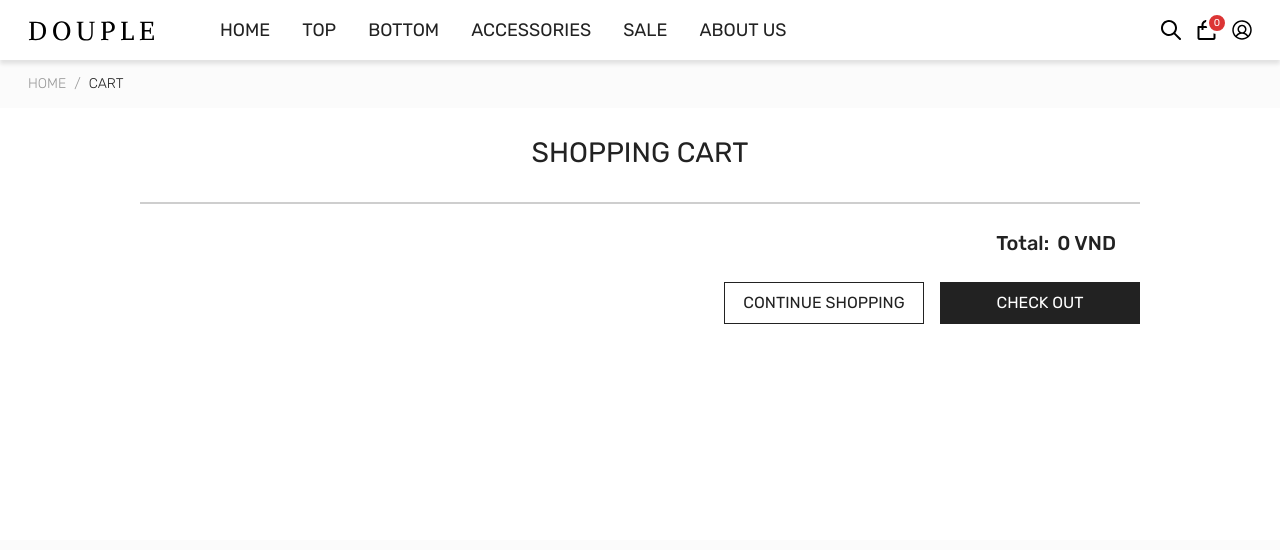
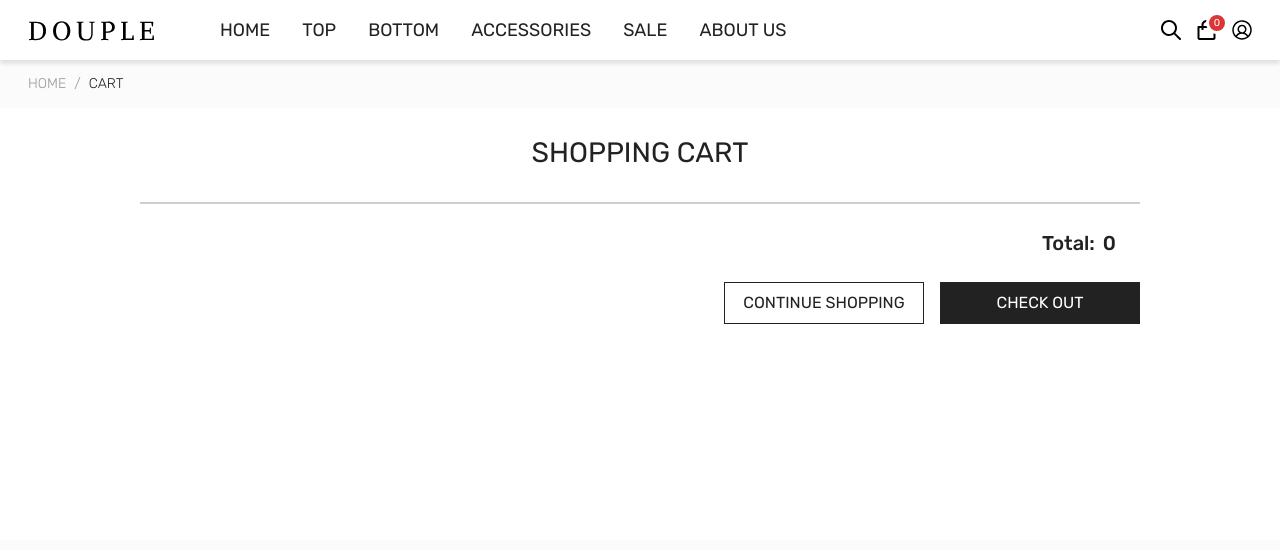
Before and after one commit to ngmnhdc/douple-studio, a Next.js app: page /cart in a window 1280 px wide. Shown: the top 550 px of the page. Built offline with nearby package versions, Linux system fonts and the light colour scheme.

Commit message:
[ADD]: Add cart context

```diff
--- a/components/Header/index.tsx
+++ b/components/Header/index.tsx
@@ -8,8 +8,8 @@ import styles from './index.module.scss'
 // Import svg icons
 import { BurgerIcon, CartIcon, CloseIcon, Logo, SearchIcon, UserIcon } from '../SvgIcon'
 
-// Import interfaces
-import { ICart } from '../../utils/interfaces'
+// Import contexts
+import { CartContext } from '../../contexts/cart'
 
 // Import utils
 import { headerMenuItem } from '../../utils/data'
@@ -18,20 +18,11 @@ const Header = () => {
   const router = useRouter()
   const currentUrl = router.asPath
 
+  const cartContextData = React.useContext(CartContext)
+
   const [toggleSidebarMenu, setToggleSidebarMenu] = React.useState<boolean>(false)
   const [toggleSearch, setToggleSearch] = React.useState<boolean>(false)
   const [searchQuery, setSearchQuery] = React.useState<string>("")
-
-  const [cart, setCart] = React.useState<Array<ICart>>([])
-  const [numberOfCartItem, setNumberOfCartItem] = React.useState<number>(cart.length)
-
-  React.useEffect(() => {
-    setCart(JSON.parse(localStorage.getItem('douple-studio-cart') || '[]'))
-  }, [])
-
-  React.useEffect(() => {
-    setNumberOfCartItem(cart.length)
-  }, [cart])
 
   return (
     <div className={styles["wrapper"]}>
@@ -103,7 +94,7 @@ const Header = () => {
             <li className={styles["cart-icon"]}>
               <CartIcon />
               <div className={styles["cart-quantity"]}>
-                <span>{numberOfCartItem}</span>
+                <span>{cartContextData?.numberOfCartItem}</span>
               </div>
             </li>
           </Link>
--- /dev/null
+++ b/contexts/cart.tsx
@@ -0,0 +1,13 @@
+import React, { SetStateAction } from "react";
+import { ICartItem } from '../utils/interfaces'
+
+export interface ICartDetails {
+  totalPrice: number;
+  setTotalPrice: React.Dispatch<SetStateAction<number>>;
+  numberOfCartItem: number;
+  setNumberOfCartItem: React.Dispatch<SetStateAction<number>>;
+  cartItems: Array<ICartItem>;
+  setCartItems: React.Dispatch<SetStateAction<Array<ICartItem>>>;
+}
+
+export const CartContext = React.createContext<ICartDetails | null>(null);
--- a/layout/index.tsx
+++ b/layout/index.tsx
@@ -1,17 +1,36 @@
+// Import libraries
 import React from 'react'
 import Head from 'next/head'
 import { useRouter } from 'next/router'
 
+// Import components
 import Header from '../components/Header'
 import Breadcrumb from '../components/Breadcrumb'
 import Footer from '../components/Footer'
 
+// Import contexts
+import { CartContext } from '../contexts/cart'
+
+// Import utils
+import { ICartItem } from '../utils/interfaces'
+
 export default function Layout({ children }: any) {
   const currentUrl = useRouter().asPath
 
+  const [totalPrice, setTotalPrice] = React.useState<number>(0)
+  const [numberOfCartItem, setNumberOfCartItem] = React.useState<number>(0)
+  const [cartItems, setCartItems] = React.useState<Array<ICartItem>>([])
+
   React.useEffect(() => {
     if (localStorage.getItem('douple-studio-cart') === null)
-      localStorage.setItem('douple-studio-cart', JSON.stringify([]))
+      localStorage.setItem('douple-studio-cart', JSON.stringify(cartItems))
+  }, [])
+
+  React.useEffect(() => {
+    let cart: Array<ICartItem> = JSON.parse(localStorage.getItem('douple-studio-cart') || '[]')
+    setCartItems(cart)
+    setNumberOfCartItem(cart.reduce((prev, item) => (prev + item.quantity), 0))
+    setTotalPrice(cart.reduce((prev, item) => (prev + Number(item.price) * item.quantity), 0))
   }, [])
 
   return (
@@ -21,10 +40,21 @@ export default function Layout({ children }: any) {
         {/* <meta name="description" content="Generated by create next app" />*/}
         <link rel="icon" type="image/png" href="https://firebasestorage.googleapis.com/v0/b/douple-studio.appspot.com/o/logo%2Flogo-icon_white.png?alt=media&token=5aa8e8ee-1d58-4b01-bfbf-8bbadc386e53" />
       </Head>
-      <Header />
-      {currentUrl !== "/" && <Breadcrumb />}
-      <main>{children}</main>
-      <Footer />
+      <CartContext.Provider
+        value={{
+          totalPrice,
+          setTotalPrice,
+          numberOfCartItem,
+          setNumberOfCartItem,
+          cartItems,
+          setCartItems
+        }}
+      >
+        <Header />
+        {currentUrl !== "/" && <Breadcrumb />}
+        <main>{children}</main>
+        <Footer />
+      </CartContext.Provider>
     </>
   )
 }
--- a/pages/cart/index.tsx
+++ b/pages/cart/index.tsx
@@ -8,27 +8,17 @@ import styles from '../../styles/CartPage.module.scss'
 // Import components
 import CartItem from '../../components/CartItem'
 
+// Import contexts
+import { CartContext } from '../../contexts/cart'
+
 // Import interfaces
-import { ICart } from '../../utils/interfaces'
+import { ICartItem } from '../../utils/interfaces'
 
 // Import utils
 import { formatPrice } from '../../utils'
 
 const Cart = () => {
-  const [cart, setCart] = React.useState<Array<ICart>>([])
-  const [totalPrice, setTotalPrice] = React.useState<string>("")
-
-  React.useEffect(() => {
-    setCart(JSON.parse(localStorage.getItem('douple-studio-cart') || '[]'))
-  }, [])
-
-  React.useEffect(() => {
-    const total = cart.reduce((total, item) => {
-      total += Number(item.price)
-      return total
-    }, 0)
-    setTotalPrice(formatPrice(`${total}`))
-  }, [cart])
+  const cartContextData = React.useContext(CartContext)
 
   return (
     <div className={`main-container`}>
@@ -37,7 +27,7 @@ const Cart = () => {
           <h2 className={styles["heading__text"]}>Shopping cart</h2>
         </div>
         <div className={styles["product-list"]}>
-          {cart.map(({ id, name, image, size, color, quantity, price }: ICart) => (
+          {cartContextData?.cartItems.map(({ id, name, image, size, color, quantity, price }: ICartItem) => (
             <CartItem
               key={uuidv4()}
               id={id}
@@ -52,7 +42,7 @@ const Cart = () => {
         </div>
         <div className={styles["total-price"]}>
           <div>Total:</div>
-          <div>{totalPrice}</div>
+          <div>{cartContextData?.totalPrice && formatPrice(cartContextData?.totalPrice)}</div>
         </div>
         <div className={styles["actions-container"]}>
           <Link href="/"><button className={`btn ${styles["back-to-shop"]}`}>Continue shopping</button></Link>
--- a/pages/index.tsx
+++ b/pages/index.tsx
@@ -10,6 +10,7 @@ import styles from '../styles/HomePage.module.css'
 
 // Import utils
 import { IProduct } from '../utils/interfaces'
+import { CartContext } from '../contexts/cart'
 import { getRandomProductList } from './api'
 
 export interface IHomePageProps {
@@ -18,6 +19,8 @@ export interface IHomePageProps {
 }
 
 const HomePage = ({ newArrivals, bestSeller }: IHomePageProps) => {
+  const cartContextData = React.useContext(CartContext)
+
   return (
     <div className={styles["container"]}>
       <PromotionBanner />
--- a/utils/index.tsx
+++ b/utils/index.tsx
@@ -1,3 +1,3 @@
-export const formatPrice = (price: string): string => {
+export const formatPrice = (price: string | number): string => {
   return `${price?.toString().replace(/\B(?=(\d{3})+(?!\d))/g, ",")} VND`
 }
--- a/utils/interfaces.tsx
+++ b/utils/interfaces.tsx
@@ -18,7 +18,7 @@ export interface IProductDetail {
   url: string
 }
 
-export interface ICart {
+export interface ICartItem {
   id: number,
   name: string,
   image: string,
```
Also changed, not shown: pages/product/[slug].tsx (+25 -14 lines).
